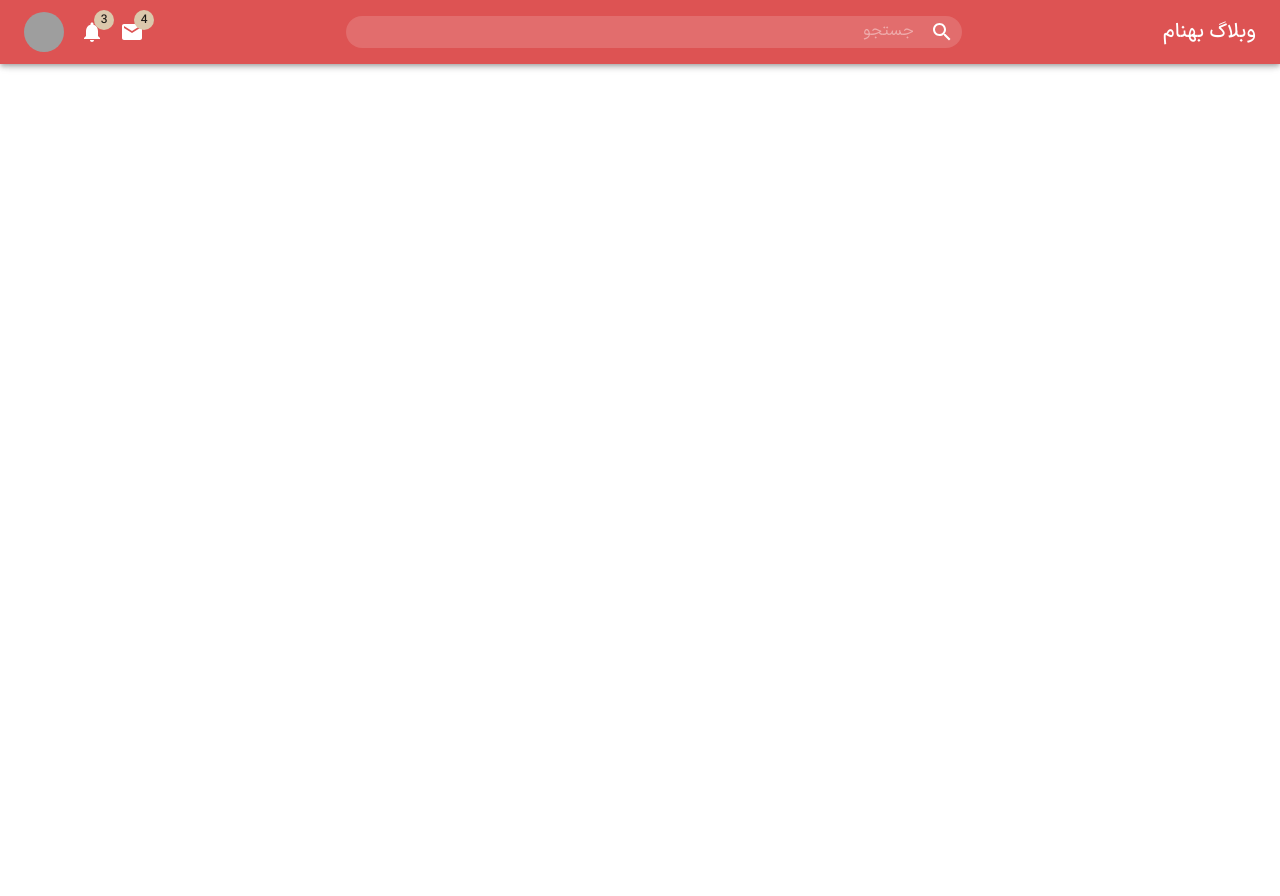
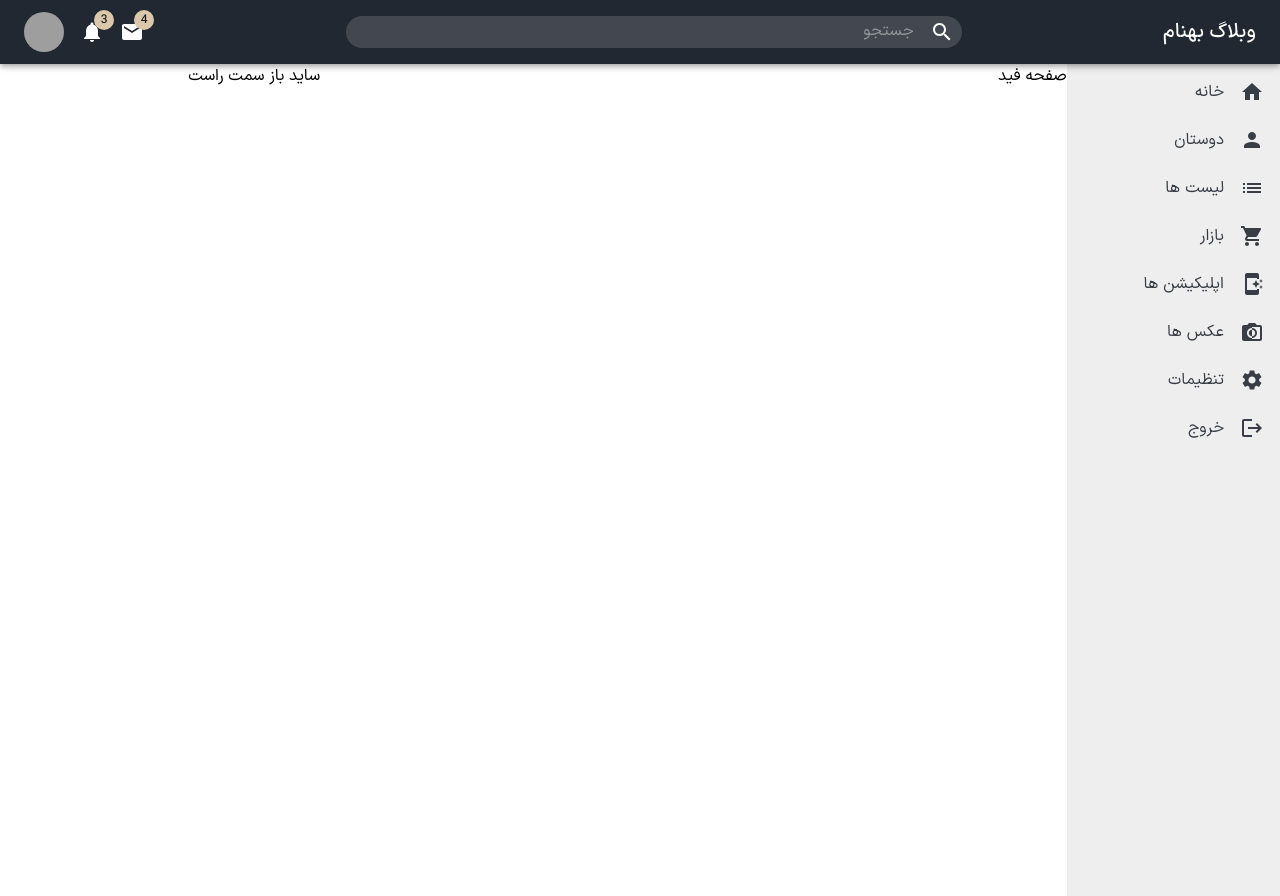
Before and after one commit to jkbehnam/react-blog-project, a React (Create React App) app: page / in a window 1280 px wide. Before the commit the page ends 800 px from the top, so only its background shows below. Built offline with nearby package versions, Linux system fonts and the light colour scheme; grey boxes are pictures that could not be loaded.

Commit message:
rightbar added

```diff
--- a/public/css/style.css
+++ b/public/css/style.css
@@ -9,4 +9,7 @@ body {
   direction: rtl;
   text-align: right;
   font-family: "iransans";
+  margin: 0;
+  padding: 0;
+
 }
--- a/src/App.js
+++ b/src/App.js
@@ -1,9 +1,26 @@
+import { Grid, Toolbar } from "@mui/material";
 import Navbar from "./components/NavBar";
-
+import Rightbar from "./components/Rightbar"
+import Feed from "./components/Feed"
+import Leftbar from "./components/Leftbar"
 function App() {
   return (
     <div>
       <Navbar />
+      <Toolbar></Toolbar>
+      <Grid container>
+
+
+        <Grid item sm={2} xs={2}>
+        <Rightbar/>
+        </Grid>
+        <Grid item sm={7} xs={10}>
+        <Feed/>
+        </Grid>
+        <Grid item sm={3} sx={{display:{xs:'none',sm:'block'}}} >
+        <Leftbar/>
+        </Grid>
+      </Grid>
     </div>
   );
 }
--- a/src/components/Feed.js
+++ b/src/components/Feed.js
@@ -1,8 +1,10 @@
+import { Toolbar } from "@mui/material";
 
 function Feed() {
     return (
       <div>
 
+    صفحه فید
       </div>
     );
   }
--- a/src/components/Leftbar.js
+++ b/src/components/Leftbar.js
@@ -1,8 +1,10 @@
+
 
 function Leftbar() {
     return (
       <div>
 
+    ساید باز سمت راست
       </div>
     );
   }
--- a/src/components/Rightbar.js
+++ b/src/components/Rightbar.js
@@ -1,10 +1,56 @@
 
+
+import { Box, Typography } from "@mui/material";
+import { useTheme } from "@mui/material/styles";
+import HomeIcon from "@mui/icons-material/Home";
+import PersonIcon from "@mui/icons-material/Person";
+import LocalGroceryStoreIcon from "@mui/icons-material/LocalGroceryStore";
+import SettingsIcon from "@mui/icons-material/Settings";
+import LogoutIcon from "@mui/icons-material/Logout";
+import AppShortcutIcon from "@mui/icons-material/AppShortcut";
+import MonochromePhotosIcon from "@mui/icons-material/MonochromePhotos";
+import ListIcon from "@mui/icons-material/List";
 function Rightbar() {
-    return (
-      <div>
+  const menuItem = [
+    { title: "خانه", icon: <HomeIcon /> },
+    { title: "دوستان", icon: <PersonIcon /> },
+    { title: "لیست ها", icon: <ListIcon /> },
+    { title: "بازار", icon: <LocalGroceryStoreIcon /> },
+    { title: "اپلیکیشن ها", icon: <AppShortcutIcon /> },
+    { title: "عکس ها", icon: <MonochromePhotosIcon /> },
+    { title: "تنظیمات", icon: <SettingsIcon /> },
+    { title: "خروج", icon: <LogoutIcon /> },
+  ];
+  const theme = useTheme();
+  const styleItem = {
+    display: "flex",
+    alignItems: "center",
+    mb: theme.spacing(3),
+    cursor: "Pointer",
+  };
+  const styleItmeText = { display: { xs: "none", md: "block" } ,mr:theme.spacing(2)};
+  return (
+    <Box
+      sx={{
+        p: theme.spacing(2),
+        backgroundColor: {
+          xs: theme.palette.sidebar.main,
+          md: theme.palette.bgmain.main,
+        },
+        height: "100vh",
+        color: { xs: theme.palette.secondaryText.main, md:theme.palette.primaryText.main },
+      }}
+    >
+      {menuItem.map((item, index) => {
+        return (
+          <Box sx={styleItem}>
+            {item.icon}
+            <Typography sx={styleItmeText}>{item.title}</Typography>
+          </Box>
+        );
+      })}
+    </Box>
+  );
+}
 
-      </div>
-    );
-  }
-
-  export default Rightbar;
+export default Rightbar;
--- a/src/theme.js
+++ b/src/theme.js
@@ -1,20 +1,30 @@
-
-import { createTheme, } from '@mui/material/styles';
-
+import { createTheme } from "@mui/material/styles";
 
 export const theme = createTheme({
   palette: {
     primary: {
-          main: '#DD5353',
+      main: "#222831",
     },
     secondary: {
-          main: '#DBC8AC',
+      main: "#DBC8AC",
+    },
+    sidebar: {
+      main: "#393E46",
+    },
+    secondaryText: {
+      main: "#EEEEEE",
+    },
+    primaryText: {
+      main: "#393E46",
+    },
+    bgmain: {
+      main: "#EEEEEE",
+    },
+    bgfeed:{
+      main: "#EDDBC0",
     },
   },
-      myButton:{
-        backgroundColor:"red"
-
+  myButton: {
+    backgroundColor: "red",
   },
-
-
 });
```
Lines whose indentation alone changed are shown as unchanged.
